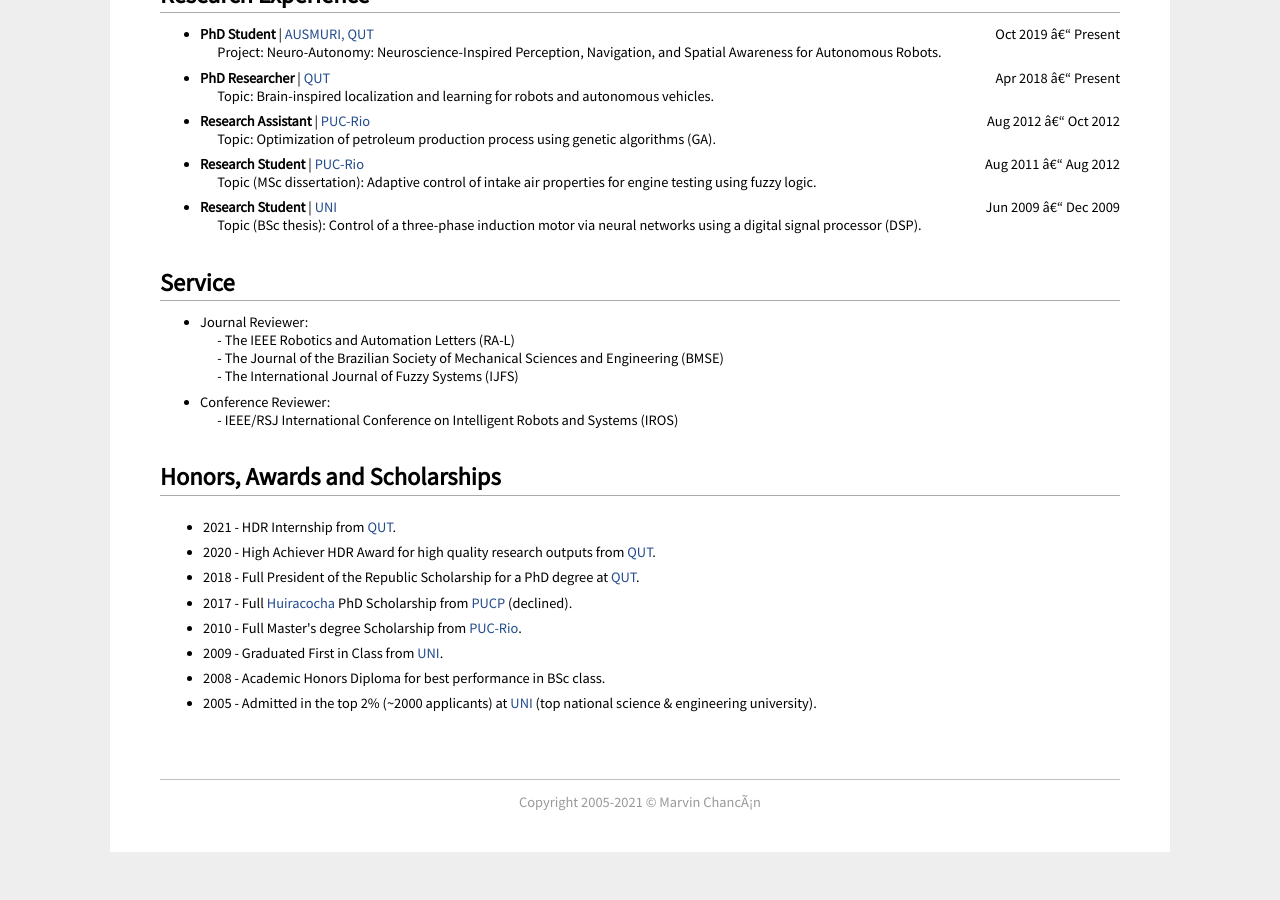
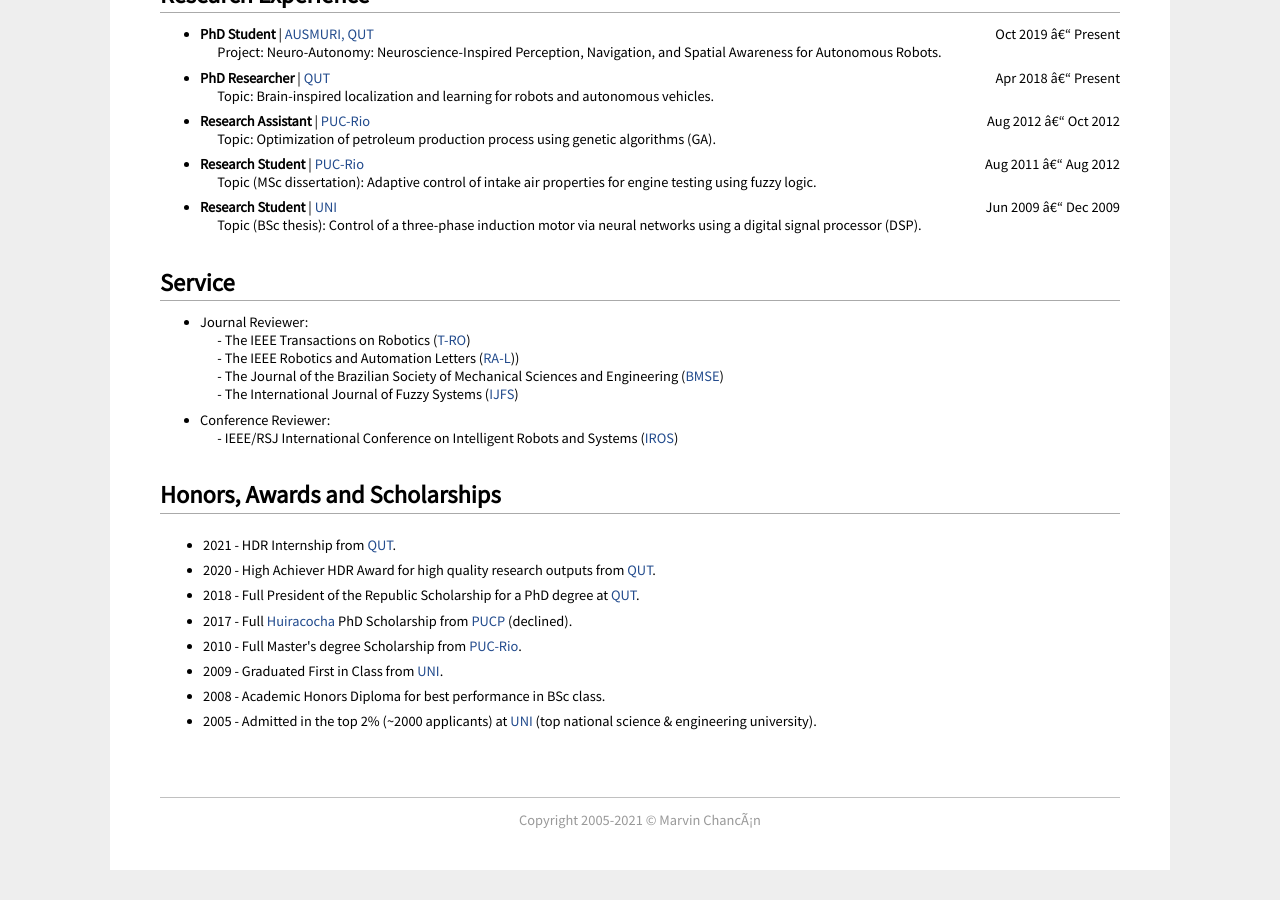
Before and after one commit to mchancan/mchancan.github.io, a Jekyll site: the page built from index.html, in a window 1280 px wide and 900 px high, scrolled down 2003 px. Built offline with Jekyll 4.4.1, drawn with Linux system fonts in a browser that asks for light colours; comment, search, counter and statistics services are not loaded; a style sheet for code colours, icons or effects is not loaded.

Commit message:
Update index.html

```diff
--- a/index.html
+++ b/index.html
@@ -171,12 +171,13 @@ Specifically, I studied biological neural architectures underlying these complex
 <h2>Service</h2>
 <ul>
 	<li>Journal Reviewer:<br>
-		&emsp; - The IEEE Robotics and Automation Letters (RA-L)<br>
-		&emsp; - The Journal of the Brazilian Society of Mechanical Sciences and Engineering (BMSE)<br>
-		&emsp; - The International Journal of Fuzzy Systems (IJFS)
+		&emsp; - The IEEE Transactions on Robotics (<a href="https://www.ieee-ras.org/publications/t-ro" target="_blank">T-RO</a>)<br>
+		&emsp; - The IEEE Robotics and Automation Letters (<a href="https://www.ieee-ras.org/publications/ra-l" target="_blank">RA-L</a>))<br>
+		&emsp; - The Journal of the Brazilian Society of Mechanical Sciences and Engineering (<a href="https://www.springer.com/journal/40430" target="_blank">BMSE</a>)<br>
+		&emsp; - The International Journal of Fuzzy Systems (<a href="https://www.springer.com/journal/40815" target="_blank">IJFS</a>)
 	</li>
 	<li>Conference Reviewer:<br>
-		&emsp; - IEEE/RSJ International Conference on Intelligent Robots and Systems (IROS)
+		&emsp; - IEEE/RSJ International Conference on Intelligent Robots and Systems (<a href="https://www.ieee-ras.org/conferences-workshops/financially-co-sponsored/iros" target="_blank">IROS</a>)
 	</li>
 </ul>
 
```
